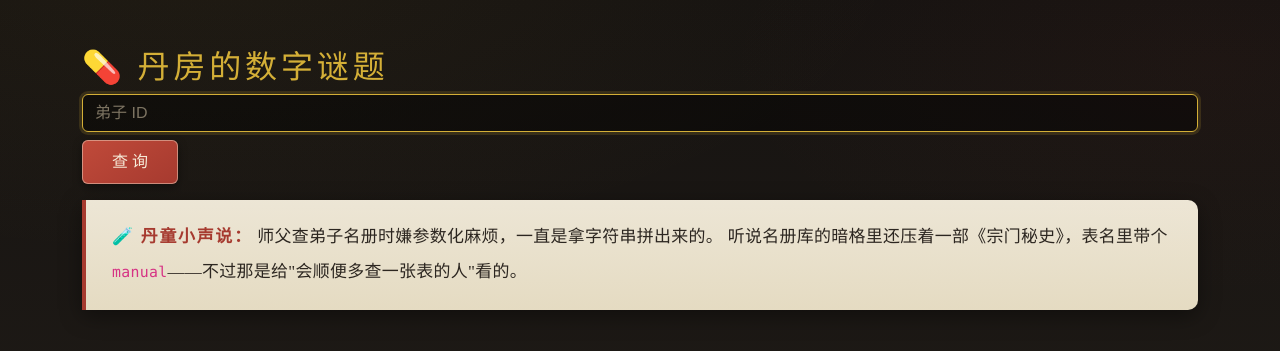
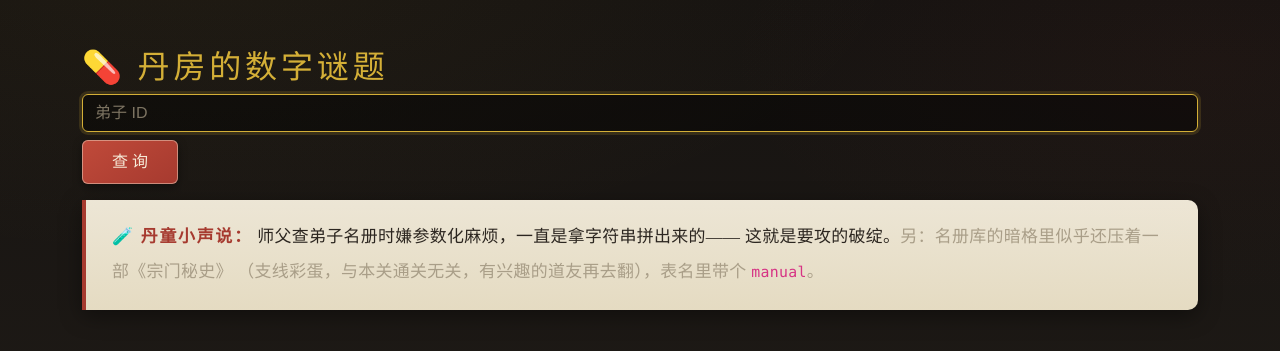
Before and after one commit to wesoho/xiuxian-range, a PHP site: page /_/challenges/qingong/qy_jz_03_sqli_num/vulnerable.php in a window 1280 px wide. Shown: the top 351 px of the page. Run offline with PHP 8.4, Linux system fonts and the light colour scheme; data that the repository does not hold is empty; some web fonts are replaced.

Commit message:
彩蛋全面降级为支线（续）：清理剩余主线干扰点
- QY-JZ-03 丹童提示：主动引导找彩蛋表的文案改为附注式支线说明，
  攻击破绽提示置前（主线引导优先）
- 《宗门秘史》暗格文本标注支线（种子 + 当前库同步）
- Konami / 灵兽 / 敲门三条提示语统一加「支线彩蛋」措辞
- 灵兽在弹窗打开时不再出现（避免遮挡通关弹窗），悬停提示注明支线
- 控制台喊话标注支线，明确主线闯关不受影响
- 回归：100 关取Flag/提交 100/100

```diff
--- a/app/Controllers/FunController.php
+++ b/app/Controllers/FunController.php
@@ -76,7 +76,7 @@ class FunController
         $newly = EggService::award($uid, 'egg_konami');
         if ($newly) {
             logger()->challenge($uid, 'easter_egg', 'egg_konami');
-            json_ok(['newly' => true, 'effect' => 'qi'], '🌩️ 上古禁术生效！灵气充盈周身，彩蛋【禁术·百晓生】已入册！');
+            json_ok(['newly' => true, 'effect' => 'qi'], '🌩️ 上古禁术生效（支线彩蛋）！灵气充盈周身，【禁术·百晓生】已入册！');
         }
         json_ok(['newly' => false, 'effect' => 'qi'], '禁术再次生效，灵气依旧充盈。（彩蛋已在收集册中）');
     }
@@ -91,7 +91,7 @@ class FunController
         $count = EggService::bump($uid, 'crane_caught');
         $newly = EggService::award($uid, 'egg_crane');
         $msg = $newly
-            ? "🦢 灵鹤束手就擒！【灵兽饲养员】印记已入册（已捕获 {$count} 次）。"
+            ? "🦢 灵鹤束手就擒（支线彩蛋）！【灵兽饲养员】印记已入册（已捕获 {$count} 次）。"
             : "🦢 灵鹤抖了抖翅膀飞走了……但图鉴上又多了一笔（已捕获 {$count} 次）。";
         json_ok(['newly' => $newly, 'count' => $count], $msg);
     }
@@ -103,7 +103,7 @@ class FunController
             json_fail('山门都被你敲晕了，稍后再来。');
         }
         session()->set('tianji_revealed', true);
-        json_ok(['revealed' => true], '✨ 敲门声惊动了天机阁，导航栏悄悄多了一个入口……');
+        json_ok(['revealed' => true], '✨ 敲门声惊动了天机阁（支线彩蛋），导航栏悄悄多了一个入口……');
     }
 
     // ============================================================
--- a/database/init/04_eggs.sql
+++ b/database/init/04_eggs.sql
@@ -89,4 +89,4 @@ CREATE TABLE `secret_manual` (
 INSERT INTO `secret_manual` (`title`, `content`) VALUES
 ('秘史·卷一', '三千年前，三大宗门本是一家，共修"守道"。后因对一枚上古漏洞的态度不同而分家：青云宗主张封堵，万魔宗主张驾驭，轮回宗主张观察。分家那夜，掌门将一部秘史封存于丹房数据库的暗格之中。'),
 ('秘史·卷二', '暗格的开启方式，正是修行者最不屑的旁门——让查询语句"顺便"多查一张表。这就是秘史只写给懂注入之人的原因：不懂得门，便不配知道门后的事。'),
-('秘史·卷三（终）', '你翻到了最后一条。掌门留话：能读到此处，说明你的 UNION 已经出师。天机阁兑换口令：flag{egg_sect_manual}。切记——技艺傍身，正道存心。');
+('秘史·卷三（终）', '你翻到了最后一条。掌门留话：能读到此处，说明你的 UNION 已经出师。（支线彩蛋，与通关无关）天机阁兑换口令：flag{egg_sect_manual}。切记——技艺傍身，正道存心。');
--- a/public/challenges/qingong/qy_jz_03_sqli_num/vulnerable.php
+++ b/public/challenges/qingong/qy_jz_03_sqli_num/vulnerable.php
@@ -23,8 +23,9 @@ $id = $_GET['id'] ?? '1';
         </form>
 
         <div class="xxr-narrative mt-3">
-            <strong>🧪 丹童小声说：</strong> 师父查弟子名册时嫌参数化麻烦，一直是拿字符串拼出来的。
-            听说名册库的暗格里还压着一部《宗门秘史》，表名里带个 <code>manual</code>——不过那是给"会顺便多查一张表的人"看的。
+            <strong>🧪 丹童小声说：</strong> 师父查弟子名册时嫌参数化麻烦，一直是拿字符串拼出来的——
+            这就是要攻的破绽。<span class="text-muted">另：名册库的暗格里似乎还压着一部《宗门秘史》
+            （支线彩蛋，与本关通关无关，有兴趣的道友再去翻），表名里带个 <code>manual</code>。</span>
         </div>
 
         <?php if (isset($_GET['id'])): ?>
```
Also changed, not shown: public/assets/js/egg.js.
